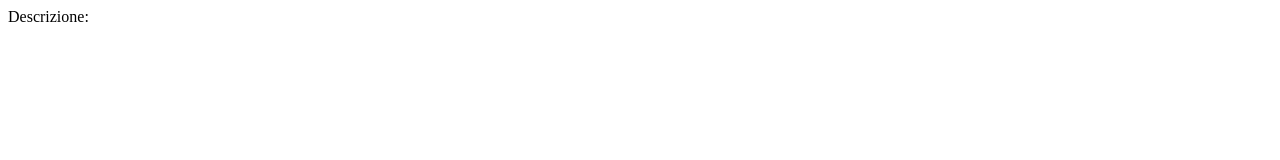
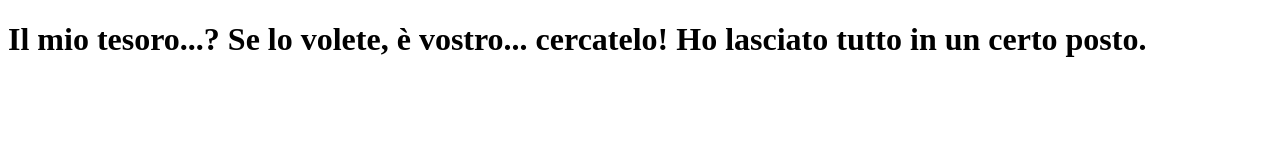
Before and after one commit to GiosciaFra/vue-hello, a plain HTML site: page index.html in a window 1280 px wide. Drawn offline with nearby package versions, Linux system fonts and the light colour scheme.

Commit message:
esercizio completato (senza bonus)

```diff
--- a/index.html
+++ b/index.html
@@ -1,4 +1,4 @@
-Descrizione:
+<!-- Descrizione: -->
 <!-- Stampare a schermo un messaggio all’interno di un h1, utilizzando i data.
 Bonus:
 Aggiungere alla pagina un’immagine, con l'url preso anch’esso da un data. -->
@@ -11,6 +11,32 @@ Aggiungere alla pagina un’immagine, con l'url preso anch’esso da un data. --
     <title>Document</title>
 </head>
 <body>
+    <!-- VueJS -->
+    <script src="https://unpkg.com/vue@3"></script>
+
+
+
+    <div id="app">
+
+        <h1>{{ message }}</h1>
+
+    </div>
+
+    <script>
+        const {createApp} = Vue;
+
+
+    createApp({
+        data() {
+            return {
+                message: 'Il mio tesoro...? Se lo volete, è vostro... cercatelo! Ho lasciato tutto in un certo posto.',
+            }
+        }
+    }).mount('#app')
+
+</script>
+
+    <script src="./js/script.js"></script>
 
 </body>
 </html>
```
Also changed, not shown: img/Gol D.Roger.jpg (added).
